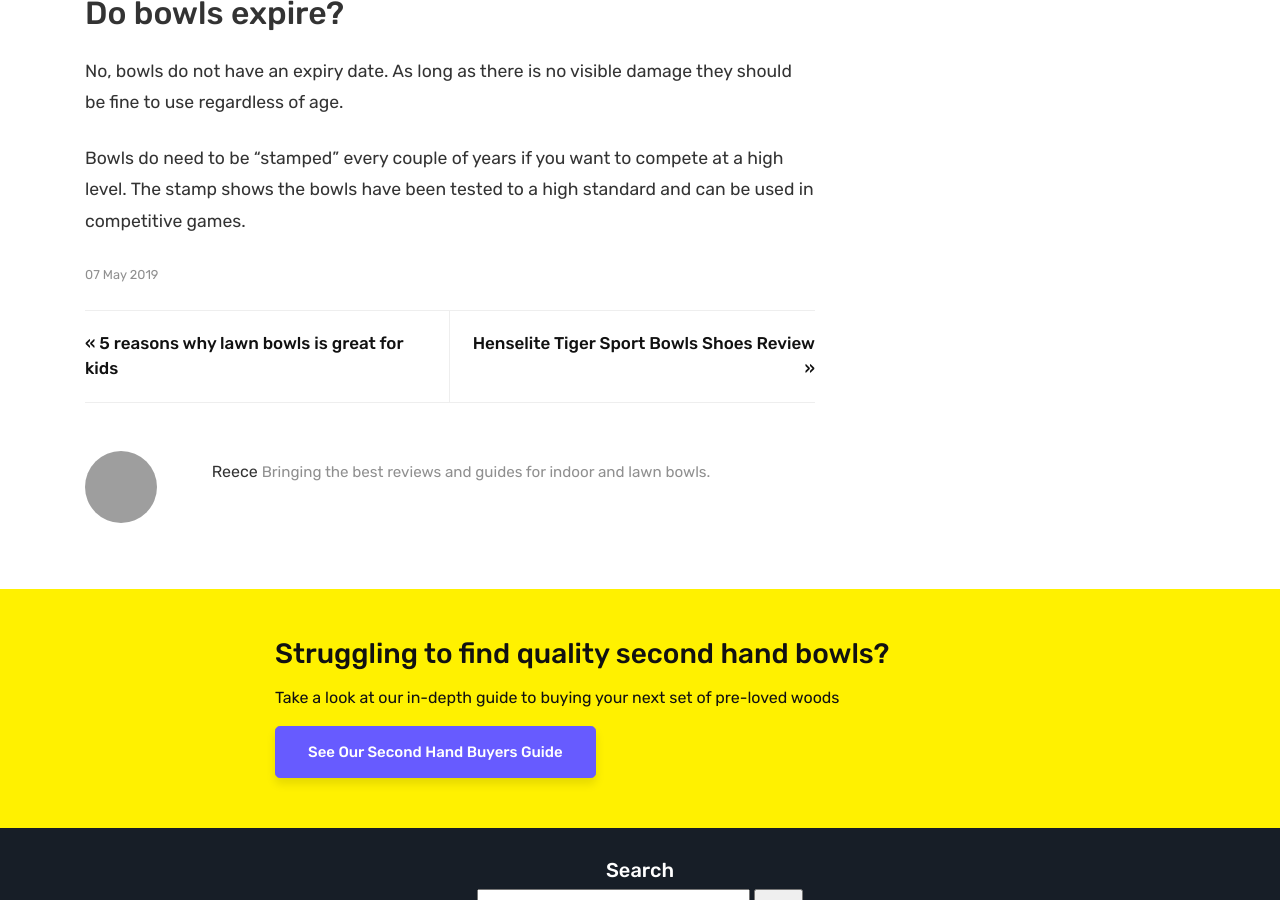
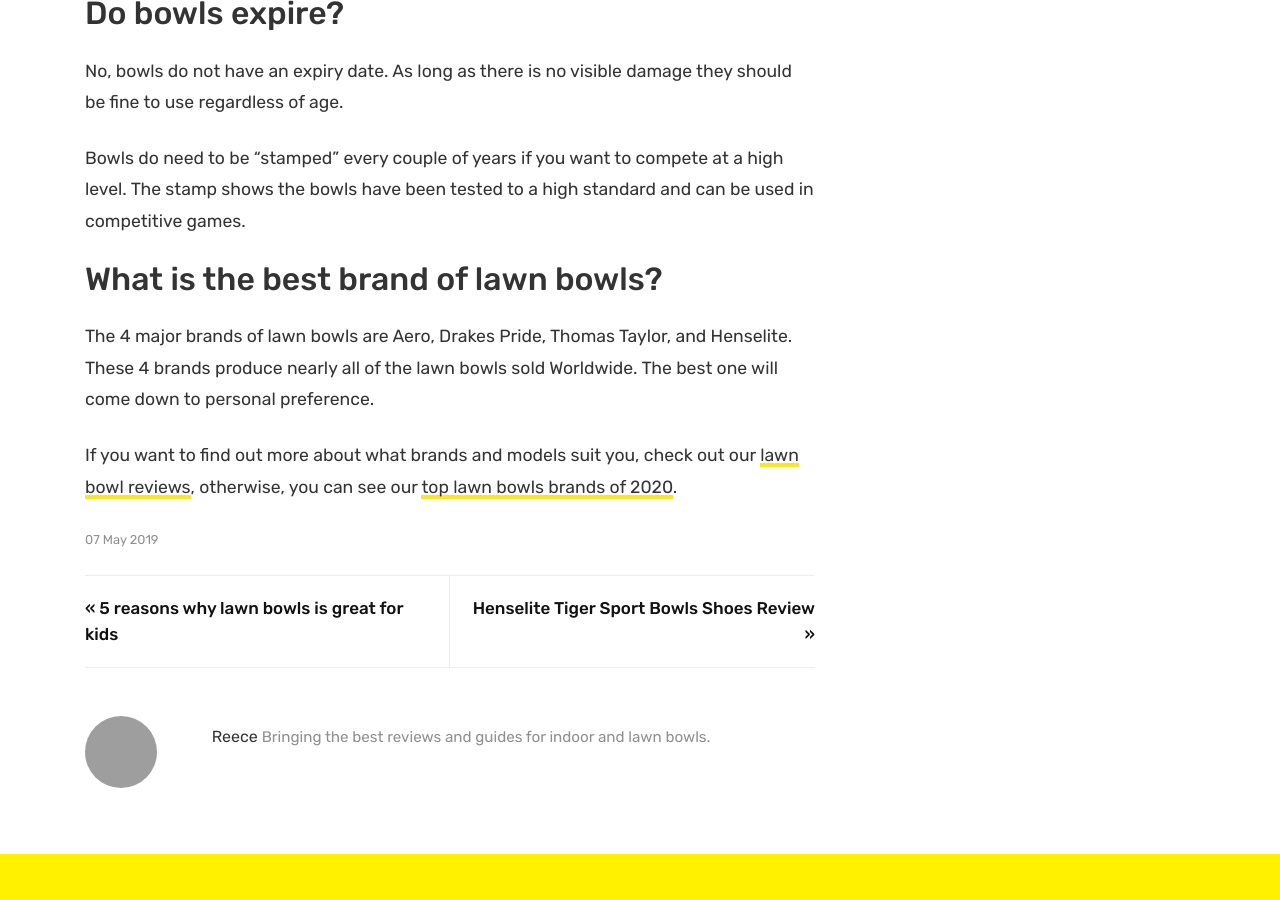
Before and after one commit to krussll/etsysimplicity, a Jekyll site: the page built from _posts/2019-05-07-everything-you-wanted-to-know-about-lawn-bowls.md, in a window 1280 px wide and 900 px high, scrolled down 1274 px. Built offline with Jekyll 4.4.1, drawn with Linux system fonts in a browser that asks for light colours; nearby versions of some CDN libraries; grey boxes are pictures that could not be loaded.

Commit message:
Update 2019-05-07-everything-you-wanted-to-know-about-lawn-bowls.md

```diff
--- a/_posts/2019-05-07-everything-you-wanted-to-know-about-lawn-bowls.md
+++ b/_posts/2019-05-07-everything-you-wanted-to-know-about-lawn-bowls.md
@@ -26,3 +26,9 @@ Different models will have different biases, the bigger the bias the more the bo
 No, bowls do not have an expiry date. As long as there is no visible damage they should be fine to use regardless of age.
 
 Bowls do need to be “stamped” every couple of years if you want to compete at a high level. The stamp shows the bowls have been tested to a high standard and can be used in competitive games.
+
+## What is the best brand of lawn bowls?
+
+The 4 major brands of lawn bowls are Aero, Drakes Pride, Thomas Taylor, and Henselite. These 4 brands produce nearly all of the lawn bowls sold Worldwide. The best one will come down to personal preference.
+
+If you want to find out more about what brands and models suit you, check out our <a href="/review">lawn bowl reviews</a>, otherwise, you can see our <a href="/guide/best-lawn-bowls-brands">top lawn bowls brands of 2020</a>.
```
